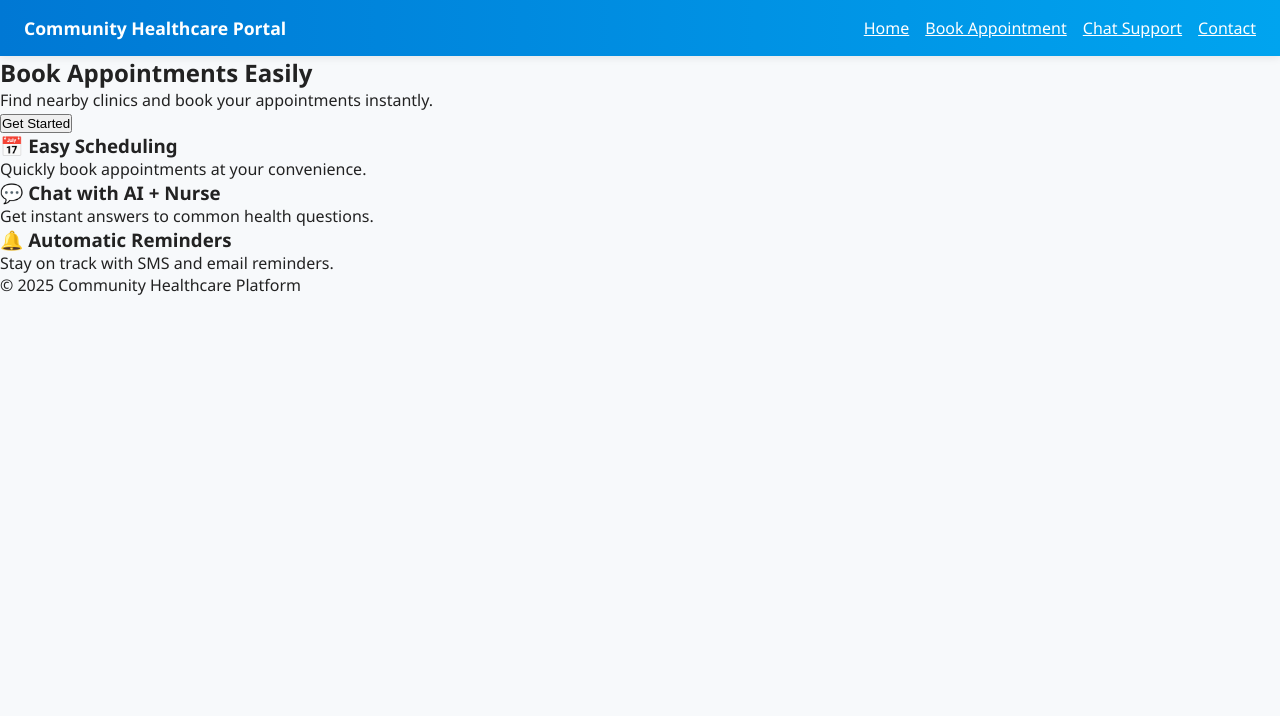
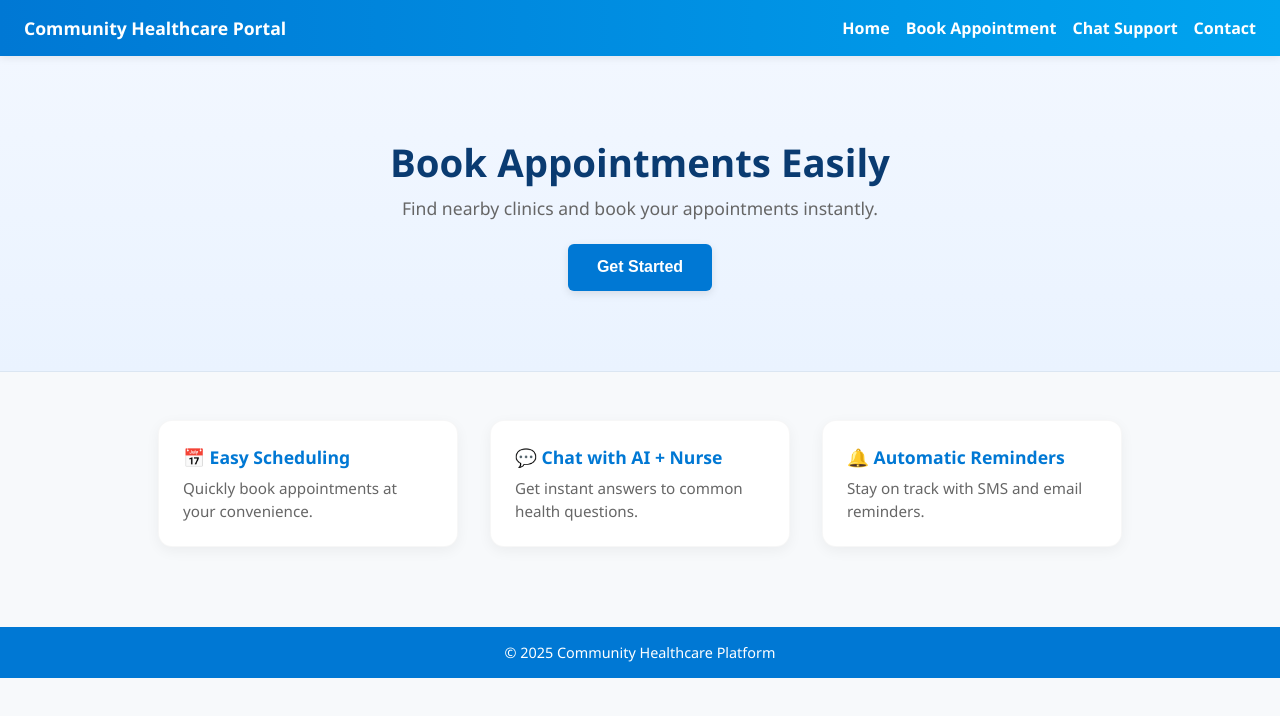
Before and after one commit to affiwillcarry/Capstone, a website: page views/index.html in a window 1280 px wide. Drawn offline with Linux system fonts and the light colour scheme.

Commit message:
style.css

```diff
--- a/public/css/style.css
+++ b/public/css/style.css
@@ -1,4 +1,4 @@
-/* ==== Community Healthcare Portal – Enhanced Modern CSS with Background & Doctor Section ==== */
+/* ==== Community Healthcare Portal – Enhanced Modern CSS ==== */
 
 :root {
   --brand: #0078d4;
@@ -45,4 +45,118 @@ nav {
 
 nav a {
   color: #fff;
-  te
+  text-decoration: none;
+  font-weight: 600;
+  transition: opacity 0.3s;
+}
+
+nav a:hover {
+  opacity: 0.8;
+}
+
+/* ---------- Hero ---------- */
+.hero {
+  text-align: center;
+  padding: 5rem 1rem;
+  background: linear-gradient(180deg, #f2f7ff, #eaf3ff);
+  border-bottom: 1px solid #dbe6f2;
+  animation: fadeIn 1.2s ease-in-out;
+}
+
+.hero h2 {
+  font-size: 2.4rem;
+  font-weight: 700;
+  color: #0a3b71;
+  margin-bottom: 0.5rem;
+}
+
+.hero p {
+  font-size: 1.1rem;
+  color: var(--muted);
+  margin-bottom: 1.5rem;
+}
+
+.hero button {
+  background: var(--brand);
+  color: #fff;
+  border: none;
+  padding: 0.9rem 1.8rem;
+  font-size: 1rem;
+  border-radius: 6px;
+  font-weight: 600;
+  cursor: pointer;
+  transition: background 0.25s, transform 0.25s, box-shadow 0.25s;
+  box-shadow: 0 3px 8px rgba(0, 0, 0, 0.1);
+}
+
+.hero button:hover {
+  background: var(--brand-dark);
+  transform: translateY(-3px);
+  box-shadow: 0 8px 20px rgba(0, 120, 212, 0.3);
+}
+
+/* ---------- Features ---------- */
+.features {
+  display: flex;
+  flex-wrap: wrap;
+  justify-content: center;
+  gap: 2rem;
+  padding: 3rem 2rem;
+}
+
+.card {
+  background: var(--card);
+  border-radius: 14px;
+  width: 300px;
+  padding: 1.5rem;
+  text-align: left;
+  box-shadow: 0 4px 14px rgba(0, 0, 0, 0.05);
+  border: 1px solid rgba(0, 0, 0, 0.03);
+  transition: transform 0.3s ease, box-shadow 0.3s ease;
+  animation: fadeUp 1.2s ease;
+}
+
+.card:hover {
+  transform: translateY(-8px);
+  box-shadow: 0 10px 24px rgba(0, 0, 0, 0.15);
+}
+
+.card h3 {
+  color: var(--brand);
+  font-size: 1.1rem;
+  margin-bottom: 0.5rem;
+}
+
+.card p {
+  color: var(--muted);
+  font-size: 0.95rem;
+  line-height: 1.5;
+}
+
+/* ---------- Footer ---------- */
+footer {
+  background: var(--brand);
+  color: #fff;
+  text-align: center;
+  padding: 1rem 0;
+  margin-top: 2rem;
+  font-size: 0.9rem;
+}
+
+/* ---------- Animations ---------- */
+@keyframes fadeIn {
+  from { opacity: 0; transform: translateY(20px); }
+  to { opacity: 1; transform: translateY(0); }
+}
+
+@keyframes fadeUp {
+  0% { opacity: 0; transform: translateY(20px); }
+  100% { opacity: 1; transform: translateY(0); }
+}
+
+/* ---------- Responsive ---------- */
+@media (max-width: 768px) {
+  .features { flex-direction: column; align-items: center; }
+  .card { width: 90%; }
+  .hero h2 { font-size: 2rem; }
+}
```
